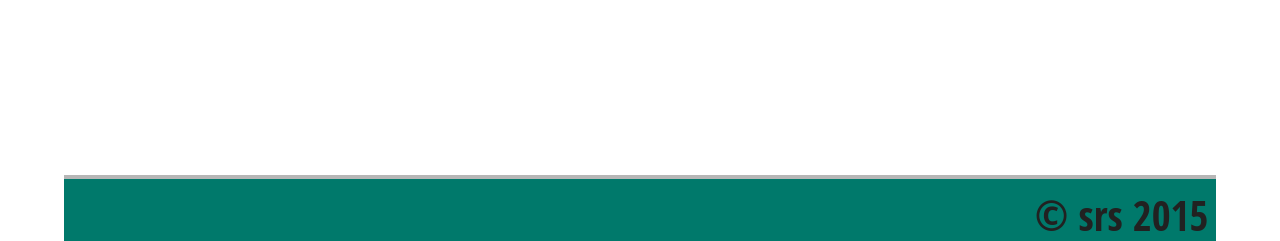
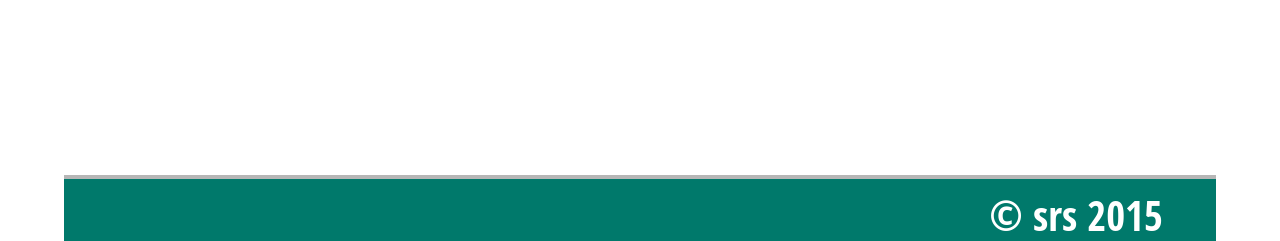
Before and after one commit to rv1996/Online_quiz_portal, a PHP site: page /Home1.php in a window 1280 px wide. Shown: the part 559-800 px from the top of the page. Run offline with PHP 8.4, Linux system fonts and the light colour scheme.

Commit message:
bottom label has changed.....

```diff
--- a/bottom-label.php
+++ b/bottom-label.php
@@ -1,3 +1,3 @@
 <div style="background:#00796B;width:90%;height:8.2vmin;
 font-size:5.1vmin;padding:.6%;
-bottom:0;z-index:1;border-top:solid 4px #B6B6B6;position:fixed;color:#212121;font-family: 'Open Sans Condensed', arial, sans;"><div style="float:right">&copy srs 2015</div></div>
+bottom:0;z-index:1;border-top:solid 4px #B6B6B6;position:fixed;color:white;font-family: 'Open Sans Condensed', arial, sans;"><div style="float:right;padding-right:4%;">&copy srs 2015</div></div>
```
